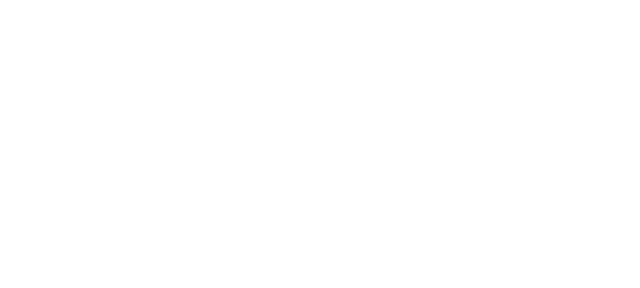
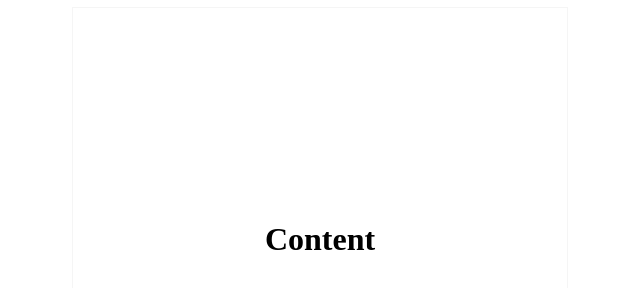
Before and after one commit to jasontcrabtree/jasontcrabtree-2021-portfolio, a Gatsby site: page /flight-digital in a window 1280 px wide. Before the commit this address had no page. Shown: the whole page, without its empty margins (320-960 px from the left). Built offline with nearby package versions, Linux system fonts and the light colour scheme; Gatsby itself is replaced by a stand-in of ours.

Commit message:
create flight digital job app page

```diff
--- a/gatsby-config.js
+++ b/gatsby-config.js
@@ -25,7 +25,7 @@ module.exports = {
     {
       resolve: 'gatsby-plugin-mdx',
     },
-    `gatsby-plugin-preact`,
+    // `gatsby-plugin-preact`,
     `gatsby-plugin-netlify`, // keep last in plugins array
   ],
 };
--- /dev/null
+++ b/src/pages/flight-digital.js
@@ -0,0 +1,14 @@
+import React from 'react';
+import FlightDigitalStyles from '../styles/componentStyles/FlightDigitalStyles';
+
+function FlightDigital() {
+  return (
+    <FlightDigitalStyles>
+      <div>
+        <h1>Content</h1>
+      </div>
+    </FlightDigitalStyles>
+  );
+}
+
+export default FlightDigital;
--- /dev/null
+++ b/src/styles/componentStyles/FlightDigitalStyles.js
@@ -0,0 +1,15 @@
+import styled from 'styled-components';
+
+const FlightDigitalStyles = styled.div`
+  display: flex;
+  justify-content: center;
+  align-items: center;
+
+  div {
+    max-width: 48rem;
+    padding: 12rem;
+    outline: 1px solid whitesmoke;
+  }
+`;
+
+export default FlightDigitalStyles;
--- a/src/styles/globalStyles/styles.css
+++ b/src/styles/globalStyles/styles.css
@@ -18,11 +18,13 @@
 
   --grey-300: #cbd0e4;
 
-  --white-opacity-80: hsla(0,0%,100%,0.8);
+  --white-opacity-80: hsla(0, 0%, 100%, 0.8);
 
   --card-background-white: #f8f9fa;
 
   --white-100: #ffffff;
+
+  --prefers-dark-mode-bg: hsl(209, 61%, 10%);
 
   --horiz-spacer: #e1dfe9;
   --horiz-spacer: #cbd0e4;
@@ -292,7 +294,7 @@ a:any-link {
 
 @media (prefers-color-scheme: dark) {
   html {
-    background-color: hsl(209, 61%, 10%);
+    background-color: var(--prefers-dark-mode-bg);
   }
   h1,
   h2,
```
Also changed, not shown: src/components/globalComponents/GlobalLayout.js (+16 -0 lines), src/pages/escape-hatch.js (added, +7 -0 lines).
